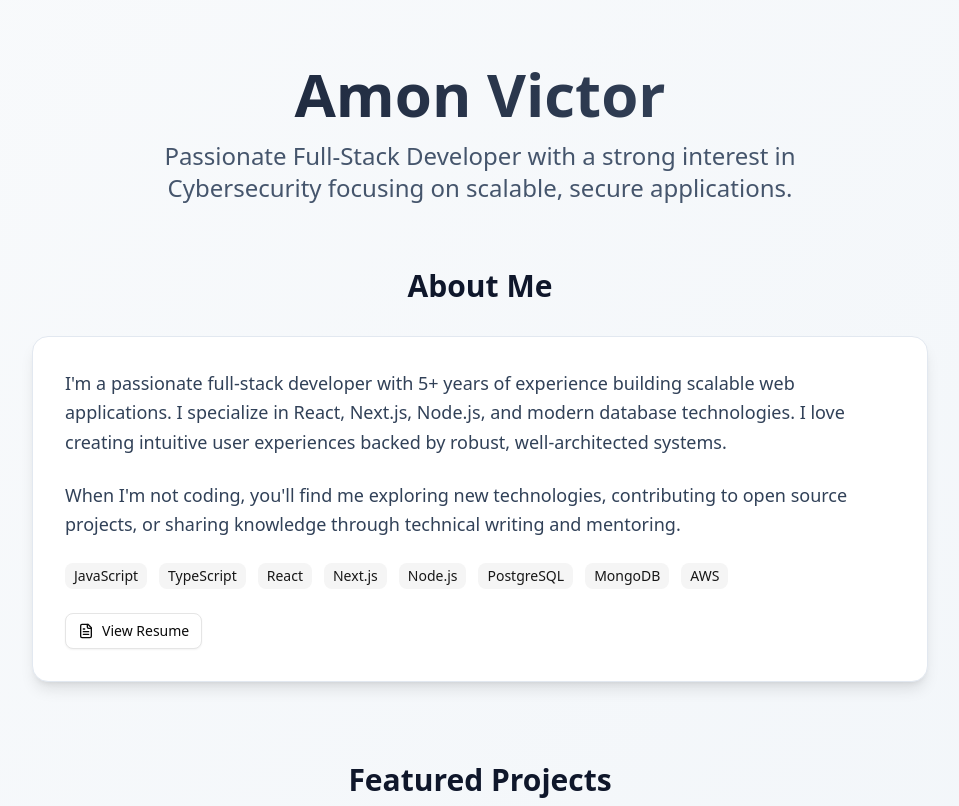
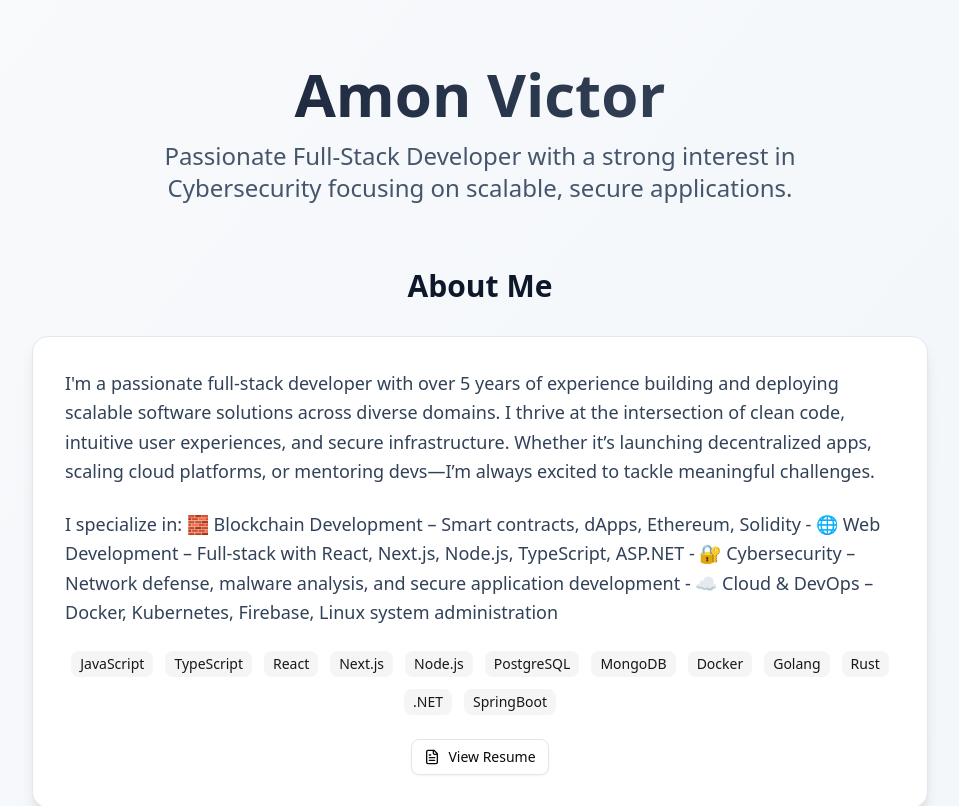
Before and after one commit to arman-develops/amon-s-portfolio, a Next.js app: page / in a window 1280 px wide. Shown: the top 806 px of the page, without its empty margins (160-1119 px from the left). Built offline with nearby package versions, Linux system fonts and the light colour scheme.

Commit message:
Customized the About section

```diff
--- a/src/components/custom/About.tsx
+++ b/src/components/custom/About.tsx
@@ -2,6 +2,7 @@ import { Badge } from "@/components/ui/badge"
 import { Button } from "@/components/ui/button"
 import { FileText } from "lucide-react"
 import Link from "next/link"
+import {techStack } from "@/data/techStack"
 
 export default function About () {
     return (
@@ -10,16 +11,18 @@ export default function About () {
                 <h2 className="text-3xl font-bold text-slate-900 dark:text-slate-100 mb-8 text-center">About Me</h2>
                 <div className="bg-white dark:bg-slate-800 rounded-2xl p-8 shadow-lg border border-slate-200 dark:border-slate-700">
                     <p className="text-lg text-slate-700 dark:text-slate-300 leading-relaxed mb-6">
-                    I'm a passionate full-stack developer with 5+ years of experience building scalable web applications. I
-                    specialize in React, Next.js, Node.js, and modern database technologies. I love creating intuitive user
-                    experiences backed by robust, well-architected systems.
+                        I'm a passionate full-stack developer with over 5 years of experience building and deploying scalable software solutions across diverse domains.
+                        I thrive at the intersection of clean code, intuitive user experiences, and secure infrastructure. Whether it’s launching decentralized apps, scaling cloud platforms, or mentoring devs—I’m always excited to tackle meaningful challenges.
                     </p>
                     <p className="text-lg text-slate-700 dark:text-slate-300 leading-relaxed mb-6">
-                    When I'm not coding, you'll find me exploring new technologies, contributing to open source projects, or
-                    sharing knowledge through technical writing and mentoring.
+                        I specialize in:
+                        🧱 Blockchain Development – Smart contracts, dApps, Ethereum, Solidity
+                        - 🌐 Web Development – Full-stack with React, Next.js, Node.js, TypeScript, ASP.NET
+                        - 🔐 Cybersecurity – Network defense, malware analysis, and secure application development
+                        - ☁️ Cloud & DevOps – Docker, Kubernetes, Firebase, Linux system administration
                     </p>
-                <div className="flex flex-wrap gap-3 mb-6">
-                    {["JavaScript", "TypeScript", "React", "Next.js", "Node.js", "PostgreSQL", "MongoDB", "AWS"].map(
+                    <div className="flex flex-wrap gap-3 mb-6 justify-center">
+                        {techStack.map(
                         (tech) => (
                             <Badge key={tech} variant="secondary" className="text-sm">
                             {tech}
@@ -27,6 +30,7 @@ export default function About () {
                         ),
                         )}
                     </div>
+                    <div className="flex justify-center">
                         <Button asChild variant="outline" className="gap-2">
                             <Link href="/resume.pdf" target="_blank">
                             <FileText className="w-4 h-4" />
@@ -34,6 +38,7 @@ export default function About () {
                             </Link>
                         </Button>
                     </div>
+                </div>
             </section>
         </>
     )
--- /dev/null
+++ b/src/data/techStack.js
@@ -0,0 +1,4 @@
+export const techStack = [
+    "JavaScript", "TypeScript", "React", "Next.js", "Node.js", "PostgreSQL", "MongoDB", "Docker",
+    "Golang", "Rust", ".NET", "SpringBoot"
+]
```
Lines whose indentation alone changed are shown as unchanged.
